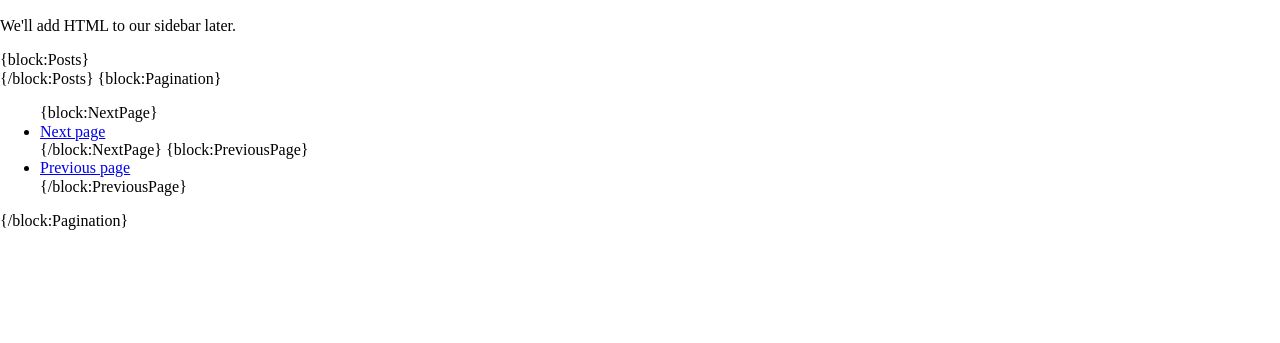
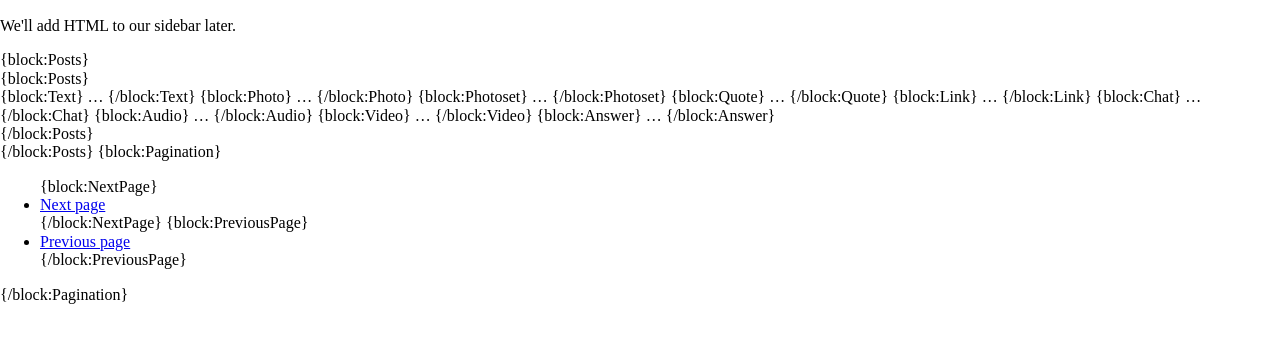
Before and after one commit to mmerriweather/tumblrtheme, a plain HTML site: page index.html in a window 1280 px wide. Shown: the part 149-492 px from the top of the page. Drawn offline with nearby package versions, Linux system fonts and the light colour scheme.

Commit message:
Add Post Types

```diff
--- a/index.html
+++ b/index.html
@@ -30,7 +30,39 @@
 <div id="content">
     {block:Posts}
     <article>
-        <!--Post markup to be added here-->
+        {block:Posts}
+    <article>
+{block:Text}
+…
+{/block:Text}
+{block:Photo}
+…
+{/block:Photo}
+{block:Photoset}
+…
+{/block:Photoset}
+{block:Quote}
+…
+{/block:Quote}
+{block:Link}
+…
+{/block:Link}
+{block:Chat}
+…
+{/block:Chat}
+{block:Audio}
+…
+{/block:Audio}
+{block:Video}
+…
+{/block:Video}
+{block:Answer}
+…
+{/block:Answer}
+<footer class="metadata">
+</footer>
+</article>
+{/block:Posts}
      </article>
     {/block:Posts}
     {block:Pagination}
```
